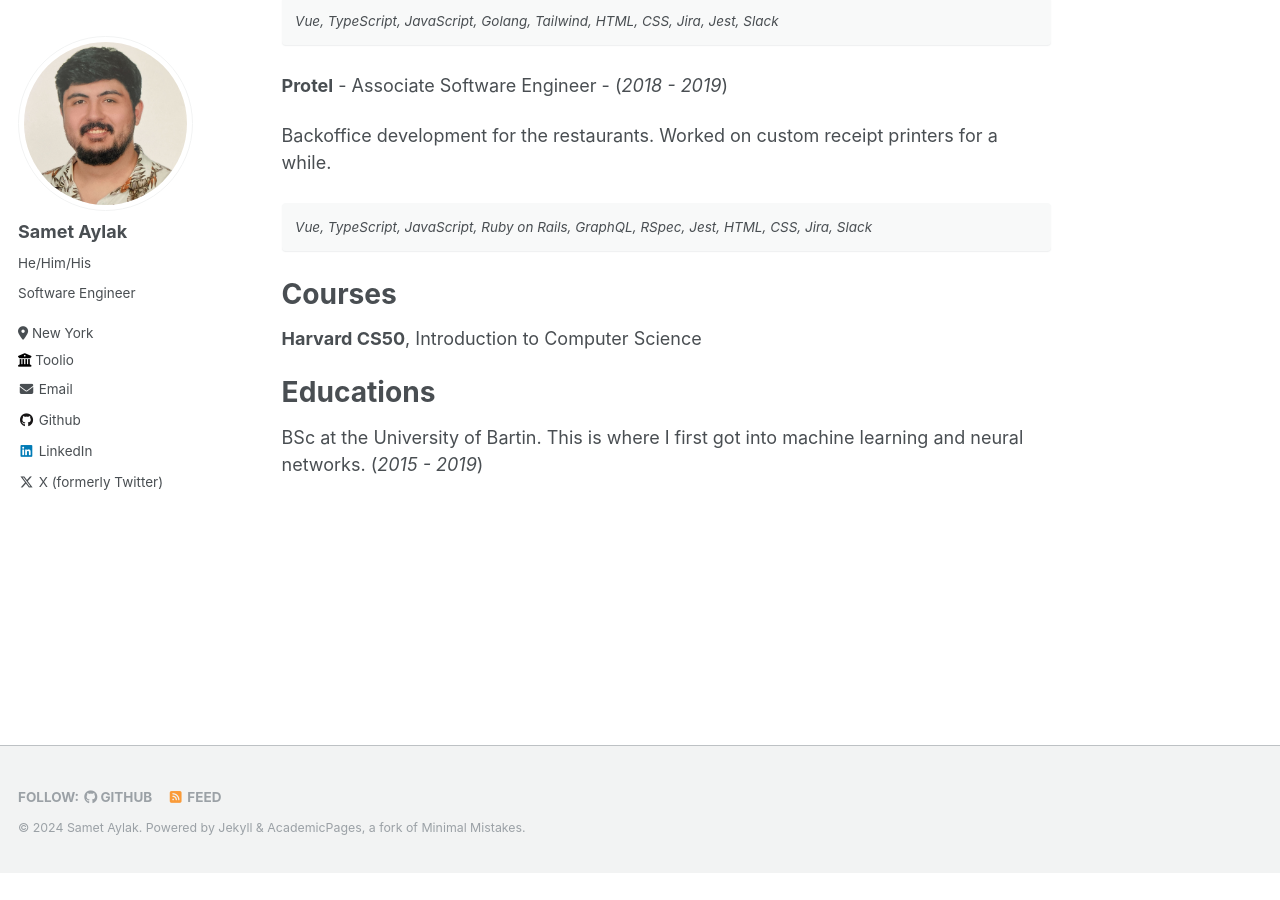
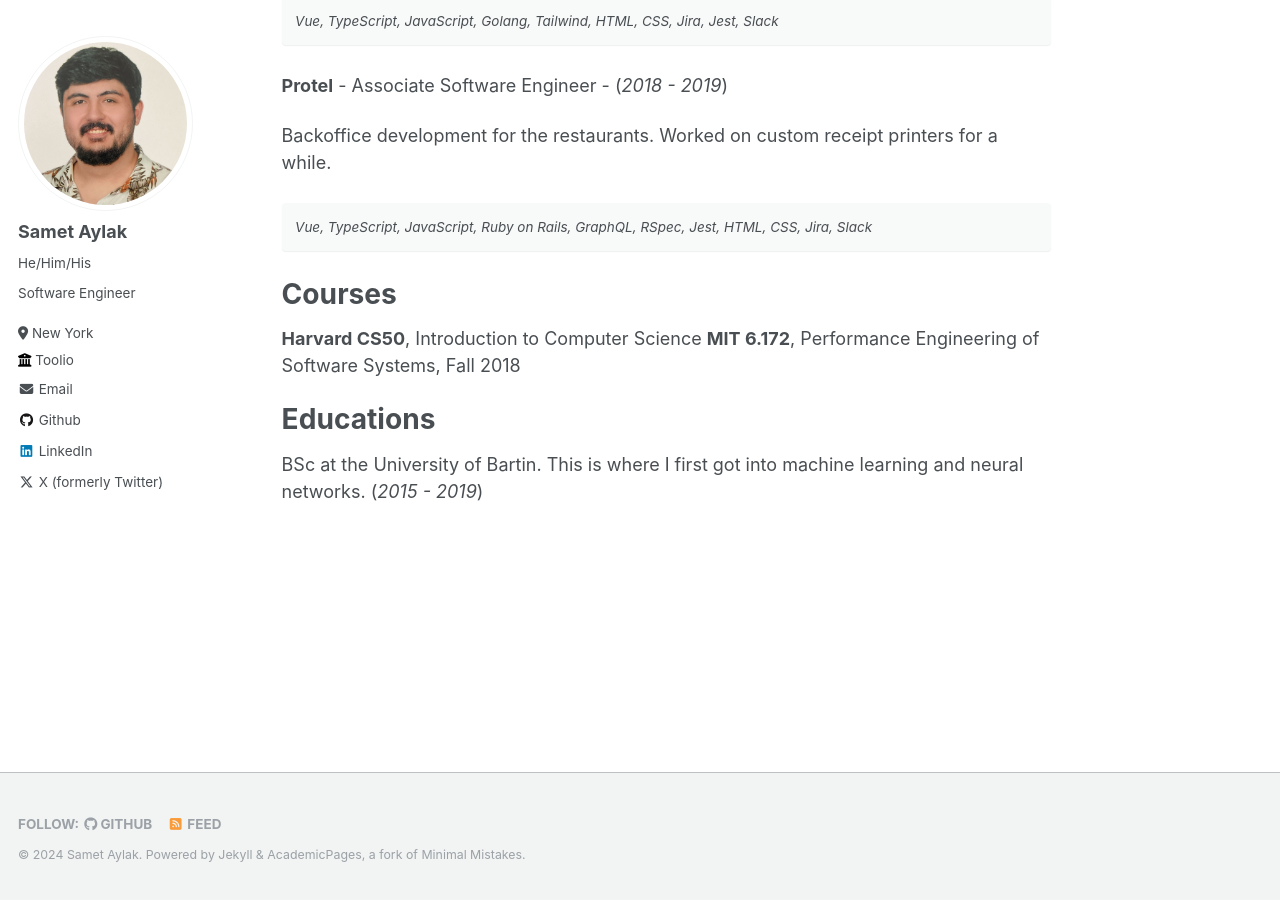
Before and after one commit to sametaylak/sametaylak.github.io, a Jekyll site: the page built from _pages/about.md, in a window 1280 px wide and 900 px high, scrolled down 1419 px. Built offline with Jekyll 4.4.1, drawn with Linux system fonts in a browser that asks for light colours; before the commit the page ends 2292 px from its top, so only the background shows below that.

Commit message:
add MIT course

```diff
--- a/_pages/about.md
+++ b/_pages/about.md
@@ -66,6 +66,7 @@
 Courses
 ===
 **Harvard CS50**, Introduction to Computer Science
+**MIT 6.172**, Performance Engineering of Software Systems, Fall 2018
 
 Educations
 ===
```
